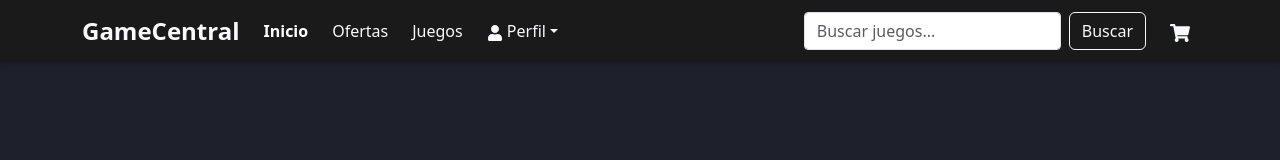
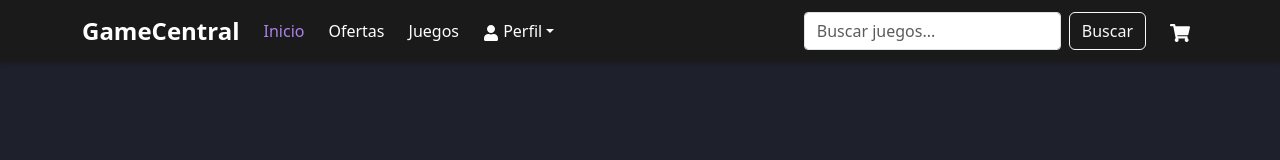
Before and after one commit to DanielCornelio/gameCentralStore, a React (Vite) app in the folder client/: page / in a window 1280 px wide. Shown: the top 160 px of the page. Built offline with nearby package versions, Linux system fonts and the light colour scheme.

Commit message:
se mejoran estilos del topbar

```diff
--- a/client/src/components/common/TopBar/TopBar.scss
+++ b/client/src/components/common/TopBar/TopBar.scss
@@ -1,28 +1,31 @@
+@use '../../../styles/colors' as *;
+
 .topbar {
   background-color: #1a1a1a;
   box-shadow: 0 2px 5px rgba(0,0,0,0.2);
 
   .navbar-brand {
-    color: var(--bs-light);
+    color: $text-light;
     font-weight: bold;
     font-size: 1.5rem;
 
     &:hover {
-      color: var(--bs-secondary-hover);
+      color: $secondary-hover;
     }
   }
 
   .nav-link {
-    color: var(--bs-light) !important;
+    color: $text-light !important;
     font-weight: 500;
 
+
     &.active {
-      color: var(--bs-secondary-hover) !important;
-      font-weight: bold;
+      color: $secondary-hover !important;
+      // font-weight: bold;
     }
 
     &:hover {
-      color: var(--bs-secondary-hover);
+      color: $secondary-hover;
       transition: color 0.3s ease;
     }
   }
```
